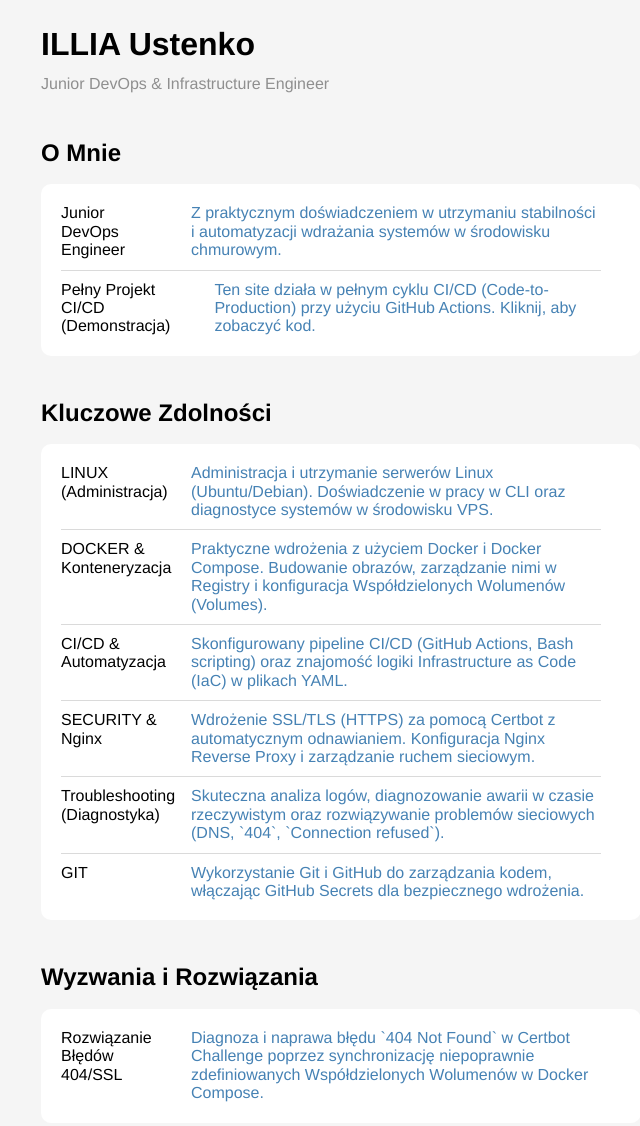
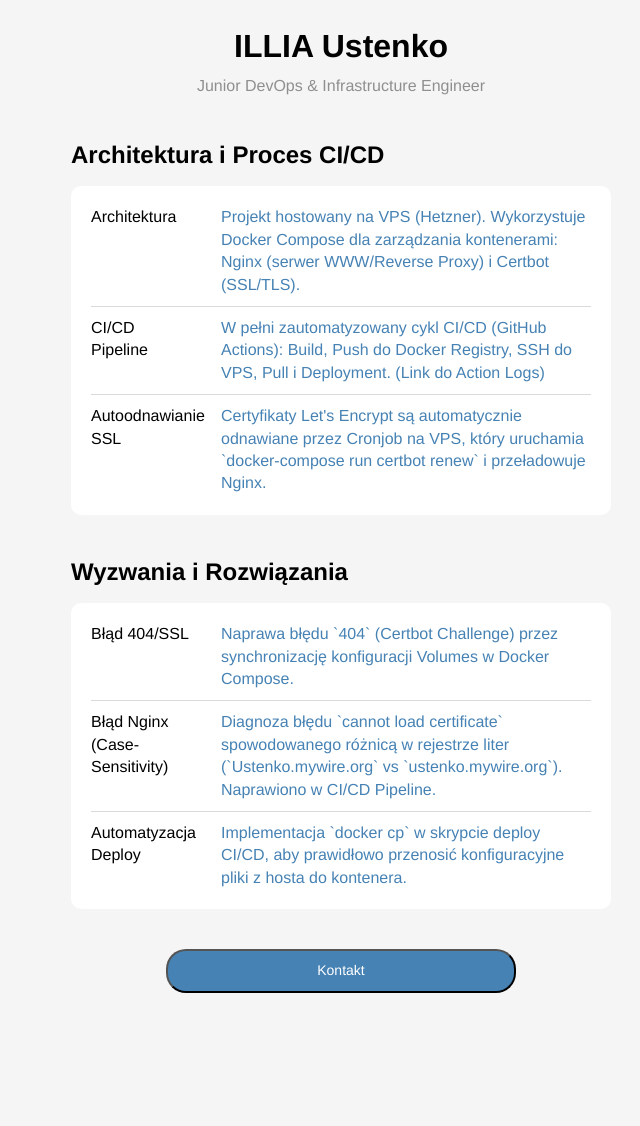
Before and after one commit to DaphCoOk/junior-devops-site, a plain HTML site: page index.html in a window 1280 px wide. Shown: the part 403-1529 px from the top of the page, without its empty margins (299-939 px from the left). After the commit the page ends 1446 px from the top, so only its background shows below. Drawn offline with Linux system fonts and the light colour scheme.

Commit message:
feat: Final fix

```diff
--- a/index.html
+++ b/index.html
@@ -26,45 +26,19 @@
     <main>
 
       <section class="links">
-        <h2 class="links__header">O Mnie</h2>
+	  <h2 class="links__header">Architektura i Proces CI/CD</h2>
 	   <ul class="links__container">
 		<li class="links__link">
-            <p class="links__title">Junior DevOps Engineer</p>
-            <a class="linsk__link" >Z praktycznym doświadczeniem w utrzymaniu stabilności i automatyzacji wdrażania systemów w środowisku chmurowym.</a>
+		  <p class="links__title">Architektura</p>
+		  <a class="linsk__link">Projekt hostowany na VPS (Hetzner). Wykorzystuje Docker Compose dla zarządzania kontenerami: Nginx (serwer WWW/Reverse Proxy) i Certbot (SSL/TLS).</a>
 		</li>
 		<li class="links__link">
-            <p class="links__title">Pełny Projekt CI/CD (Demonstracja)</p>
-            <a class="linsk__link" href="https://github.com/DaphCoOk/junior-devops-site" target="_blank">Ten site działa w pełnym cyklu CI/CD (Code-to-Production) przy użyciu GitHub Actions. Kliknij, aby zobaczyć kod.</a>
-          </li>
-        </ul>
-      </section>
-
-      <section class="links">
-        <h2 class="links__header">Kluczowe Zdolności</h2>
-        <ul class="links__container">
-          <li class="links__link">
-            <p class="links__title">LINUX (Administracja)</p>
-            <a class="linsk__link" >Administracja i utrzymanie serwerów Linux (Ubuntu/Debian). Doświadczenie w pracy w CLI oraz diagnostyce systemów w środowisku VPS.</a>
+		  <p class="links__title">CI/CD Pipeline</p>
+		  <a class="linsk__link" href="https://github.com/DaphCoOk/junior-devops-site/actions" target="_blank">W pełni zautomatyzowany cykl CI/CD (GitHub Actions): Build, Push do Docker Registry, SSH do VPS, Pull i Deployment. (Link do Action Logs)</a>
 		</li>
 		<li class="links__link">
-            <p class="links__title">DOCKER & Konteneryzacja</p>
-            <a class="linsk__link" >Praktyczne wdrożenia z użyciem Docker i Docker Compose. Budowanie obrazów, zarządzanie nimi w Registry i konfiguracja Współdzielonych Wolumenów (Volumes).</a>
-          </li>
-          <li class="links__link">
-            <p class="links__title">CI/CD & Automatyzacja</p>
-            <a class="linsk__link" >Skonfigurowany pipeline CI/CD (GitHub Actions, Bash scripting) oraz znajomość logiki Infrastructure as Code (IaC) w plikach YAML.</a>
-          </li>
-          <li class="links__link">
-            <p class="links__title">SECURITY & Nginx</p>
-            <a class="linsk__link" >Wdrożenie SSL/TLS (HTTPS) za pomocą Certbot z automatycznym odnawianiem. Konfiguracja Nginx Reverse Proxy i zarządzanie ruchem sieciowym.</a>
-          </li>
-          <li class="links__link">
-            <p class="links__title">Troubleshooting (Diagnostyka)</p>
-            <a class="linsk__link" >Skuteczna analiza logów, diagnozowanie awarii w czasie rzeczywistym oraz rozwiązywanie problemów sieciowych (DNS, `404`, `Connection refused`).</a>
-          </li>
-          <li class="links__link">
-            <p class="links__title">GIT</p>
-            <a class="linsk__link" >Wykorzystanie Git i GitHub do zarządzania kodem, włączając GitHub Secrets dla bezpiecznego wdrożenia.</a>
+		  <p class="links__title">Autoodnawianie SSL</p>
+		  <a class="linsk__link">Certyfikaty Let's Encrypt są automatycznie odnawiane przez Cronjob na VPS, który uruchamia `docker-compose run certbot renew` i przeładowuje Nginx.</a>
 		</li>
 	   </ul>
 	  </section>
@@ -73,8 +47,16 @@
 	  <h2 class="links__header">Wyzwania i Rozwiązania</h2>
 	   <ul class="links__container">
 		<li class="links__link">
-            <p class="links__title">Rozwiązanie Błędów 404/SSL</p>
-            <a class="linsk__link" >Diagnoza i naprawa błędu `404 Not Found` w Certbot Challenge poprzez synchronizację niepoprawnie zdefiniowanych Współdzielonych Wolumenów w Docker Compose.</a>
+		  <p class="links__title">Błąd 404/SSL</p>
+		  <a class="linsk__link">Naprawa błędu `404` (Certbot Challenge) przez synchronizację konfiguracji Volumes w Docker Compose.</a>
+		</li>
+		<li class="links__link">
+		  <p class="links__title">Błąd Nginx (Case-Sensitivity)</p>
+		  <a class="linsk__link">Diagnoza błędu `cannot load certificate` spowodowanego różnicą w rejestrze liter (`Ustenko.mywire.org` vs `ustenko.mywire.org`). Naprawiono w CI/CD Pipeline.</a>
+		</li>
+		<li class="links__link">
+		  <p class="links__title">Automatyzacja Deploy</p>
+		  <a class="linsk__link">Implementacja `docker cp` w skrypcie deploy CI/CD, aby prawidłowo przenosić konfiguracyjne pliki z hosta do kontenera.</a>
 		</li>
 	   </ul>
 	  </section>
--- a/style.css
+++ b/style.css
@@ -1,3 +1,11 @@
+*, *::before, *::after {
+  box-sizing: border-box;
+}
+
+:root {
+  --max-width: 600px;
+}
+
 body {
   font-family: "Helvetica";
   background-color: #f5f5f5;
@@ -6,10 +14,16 @@ body {
   flex-direction: column;
   justify-content: center;
   align-items: center;
+  padding: 10px;
 }
 
 .header {
   margin: 40px 0;
+  width: 90%;
+  max-width: var(--max-width);
+  display: flex;
+  flex-direction: column;
+  align-items: center;
 }
 
 .header__avatar {
@@ -24,7 +38,7 @@ body {
 }
 
 .header__avatar:hover {
-  border: 4px solid #4682B4; /*  */
+  border: 4px solid #4682B4;
   box-shadow: 0 0 12px rgba(179, 107, 240, 0.4);
 }
 
@@ -33,10 +47,9 @@ body {
   font-size: 32px;
   line-height: 1.2;
   font-family: "Helvetica Neue";
-  width: 600px;
-  margin-left: auto;
-  margin-right: auto;
-  text-align: left;
+  max-width: var(--max-width);
+  width: 100%;
+  text-align: center;
 }
 
 .header__subtitle {
@@ -45,19 +58,21 @@ body {
   line-height: 1.4;
   margin: 0;
   font-weight: normal;
-  width: 600px;
-  margin-left: auto;
-  margin-right: auto;
-  text-align: left;
+  max-width: var(--max-width);
+  width: 100%;
+  text-align: center;
 }
 
 .links {
-  width: 600px;
+  max-width: var(--max-width);
+  width: 100%;
   margin: 0 auto 40px;
+  padding: 0 5%;
 }
 
 .links__header {
-  width: 600px;
+  max-width: var(--max-width);
+  width: 100%;
   margin: 0 auto 15px;
   font-family: "Helvetica Neue";
   font-size: 24px;
@@ -76,15 +91,14 @@ body {
   flex: none;
   order: 1;
   flex-grow: 0;
-  box-sizing: border-box;
   margin: 0 auto;
-  width: 600px;
+  width: 100%;
 }
 
 .links__link,
 .links__title {
   font-size: 16px;
-  font-size: 1.4;
+  line-height: 1.4;
 }
 
 .links__link {
@@ -94,7 +108,7 @@ body {
   padding: 0px 0px 10px;
   gap: 30px;
   border-bottom: 1px solid #dadada;
-  width: 540px;
+  width: 100%;
 }
 
 .links__link:last-child {
@@ -107,16 +121,16 @@ body {
   transition: color 0.3s ease;
 }
 
-
-
 .links__title {
   margin: 0;
   min-width: 100px;
+
 }
 
 footer {
   margin: 0 0 40px 0;
 }
+
 .button-link {
   box-sizing: border-box;
   display: flex;
@@ -127,33 +141,31 @@ footer {
   width: 350px;
   background: #4682B4;
   border-radius: 20px;
-
   font-size: 14px;
   line-height: 1.4;
-
   color: #ffffff;
   text-decoration: none;
 }
 
-@media (max-width: 600px) {
-    body {
-        padding: 10px;
-    }
 
-    h1 {
-        font-size: 1.5em;
-    }
+@media (max-width: 650px) {
+  /
+  .links__link {
+    flex-direction: column;
+    gap: 5px;
+    padding-bottom: 15px;
+  }
 
-    .container, .status-box {
-        width: 95%;
-        margin-left: auto;
-        margin-right: auto;
-        padding: 10px;
-        box-shadow: 0 4px 8px rgba(0, 0, 0, 0.1);
-    }
+  .links__title {
+    width: auto;
+  }
 
+  .links__container {
+    padding: 15px;
+  }
 
-    .status-text, .metadata p {
-        font-size: 0.9em;
-    }
+  .header__avatar {
+    width: 250px;
+    height: 250px;
+  }
 }
```
Also changed, not shown: 1 other file. Lines whose indentation alone changed are shown as unchanged.
